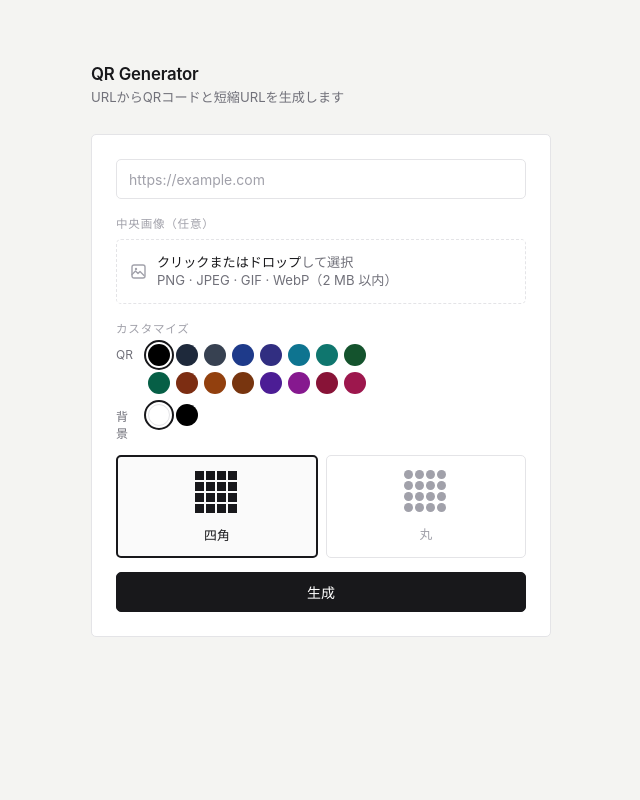
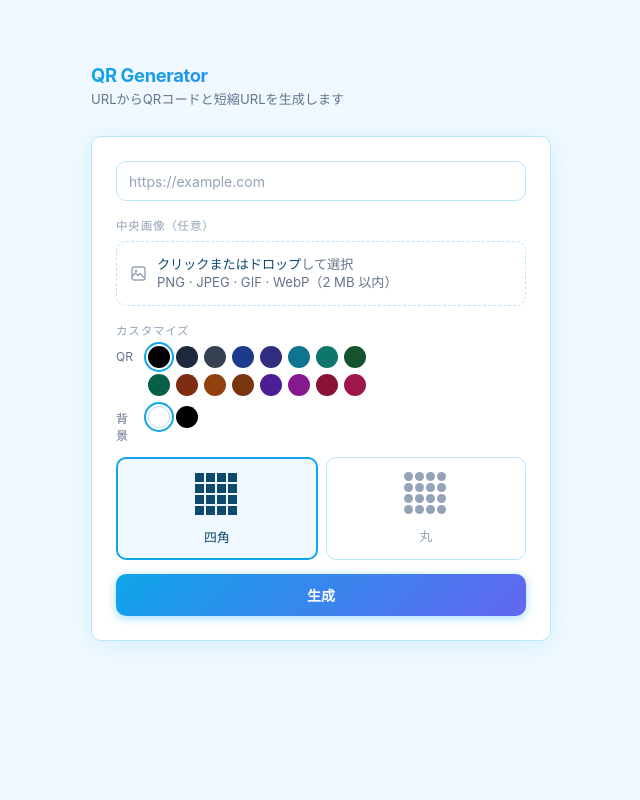
Before and after one commit to zzzzico12/qrshort, a FastAPI app: page / in a window 1280 px wide. Shown: the whole page, without its empty margins (319-959 px from the left). Run offline with FastAPI, Linux system fonts and the light colour scheme.

Commit message:
Redesign UI with sky blue pop theme
- Switch accent color from monochrome to sky blue / indigo gradient
- Add gradient text on title
- Add gradient + shadow on generate button
- Add subtle blue-tinted background and card shadow
- Increase border radius to 10px for friendlier feel

Co-Authored-By: Claude Sonnet 4.6 <noreply@anthropic.com>

```diff
--- a/templates/index.html
+++ b/templates/index.html
@@ -7,21 +7,21 @@
   <link rel="manifest" href="manifest.json">
   <link rel="icon" href="icon.svg">
   <link rel="apple-touch-icon" href="icon-192.png">
-  <meta name="theme-color" content="#18181b">
+  <meta name="theme-color" content="#0ea5e9">
   <meta name="mobile-web-app-capable" content="yes">
   <meta name="apple-mobile-web-app-title" content="QR Generator">
   <style nonce="{{ request.state.csp_nonce }}">
     *, *::before, *::after { box-sizing: border-box; margin: 0; padding: 0; }
 
     :root {
-      --bg:          #f4f4f2;
+      --bg:          #f0f9ff;
       --surface:     #ffffff;
-      --border:      #e4e4e7;
-      --border-dark: #18181b;
-      --text:        #18181b;
-      --text-muted:  #71717a;
-      --text-faint:  #a1a1aa;
-      --accent:      #18181b;
+      --border:      #bae6fd;
+      --border-dark: #0ea5e9;
+      --text:        #0c4a6e;
+      --text-muted:  #64748b;
+      --text-faint:  #94a3b8;
+      --accent:      #0ea5e9;
       --accent-fg:   #ffffff;
       --err-bg:      #fef2f2;
       --err-border:  #fecaca;
@@ -29,7 +29,7 @@
       --ok-bg:       #f0fdf4;
       --ok-border:   #bbf7d0;
       --ok-text:     #15803d;
-      --r:           5px;
+      --r:           10px;
     }
 
     body {
@@ -50,9 +50,13 @@
     .site-header { margin-bottom: 28px; }
 
     .site-header h1 {
-      font-size: 1.05rem;
-      font-weight: 600;
-      letter-spacing: -0.01em;
+      font-size: 1.15rem;
+      font-weight: 700;
+      letter-spacing: -0.02em;
+      background: linear-gradient(135deg, #0ea5e9, #6366f1);
+      -webkit-background-clip: text;
+      -webkit-text-fill-color: transparent;
+      background-clip: text;
     }
 
     .site-header p {
@@ -66,6 +70,7 @@
       background: var(--surface);
       border: 1px solid var(--border);
       border-radius: var(--r);
+      box-shadow: 0 4px 24px rgba(14, 165, 233, 0.12);
     }
 
     .card-body { padding: 24px; }
@@ -86,7 +91,7 @@
     }
 
     .url-input::placeholder { color: var(--text-faint); }
-    .url-input:focus { border-color: var(--border-dark); }
+    .url-input:focus { border-color: var(--accent); box-shadow: 0 0 0 3px rgba(14, 165, 233, 0.18); }
 
     /* ── Section label ── */
     .field-label {
@@ -115,8 +120,8 @@
     }
 
     .drop-zone:hover, .drop-zone.dragover {
-      border-color: var(--border-dark);
-      background: #fafafa;
+      border-color: var(--accent);
+      background: #f0f9ff;
     }
 
     .drop-zone input[type="file"] { display: none; }
@@ -268,9 +273,9 @@
     .dot-card:hover { border-color: var(--text-muted); color: var(--text-muted); }
 
     .dot-card.active {
-      border: 2px solid var(--border-dark);
+      border: 2px solid var(--accent);
       color: var(--text);
-      background: #fafafa;
+      background: #f0f9ff;
     }
 
     .dot-preview { width: 44px; height: 44px; }
@@ -284,25 +289,26 @@
     /* ── Generate button ── */
     .btn-generate {
       width: 100%;
-      height: 40px;
+      height: 42px;
       margin-top: 14px;
       font-size: 0.875rem;
-      font-weight: 500;
+      font-weight: 600;
       font-family: inherit;
       color: var(--accent-fg);
-      background: var(--accent);
-      border: 1px solid var(--accent);
+      background: linear-gradient(135deg, #0ea5e9, #6366f1);
+      border: none;
       border-radius: var(--r);
       cursor: pointer;
       display: flex;
       align-items: center;
       justify-content: center;
       gap: 6px;
-      transition: opacity 150ms;
+      box-shadow: 0 2px 10px rgba(14, 165, 233, 0.40);
+      transition: box-shadow 150ms, transform 100ms, opacity 150ms;
     }
 
-    .btn-generate:hover  { opacity: 0.82; }
-    .btn-generate:active { opacity: 0.65; }
+    .btn-generate:hover  { box-shadow: 0 4px 16px rgba(14, 165, 233, 0.55); transform: translateY(-1px); }
+    .btn-generate:active { opacity: 0.85; transform: translateY(0); }
 
     /* ── Error ── */
     .error-msg {
```
